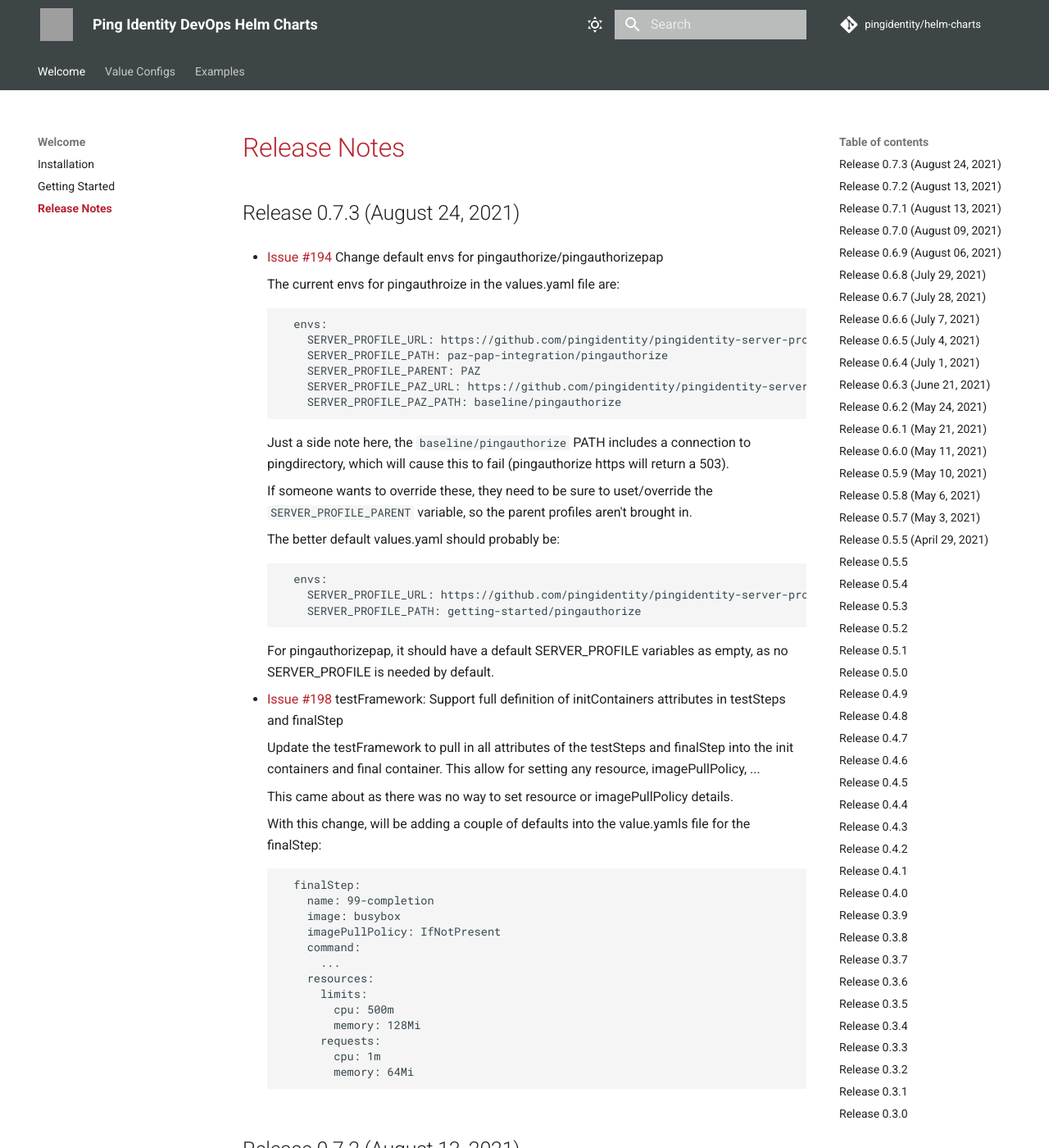
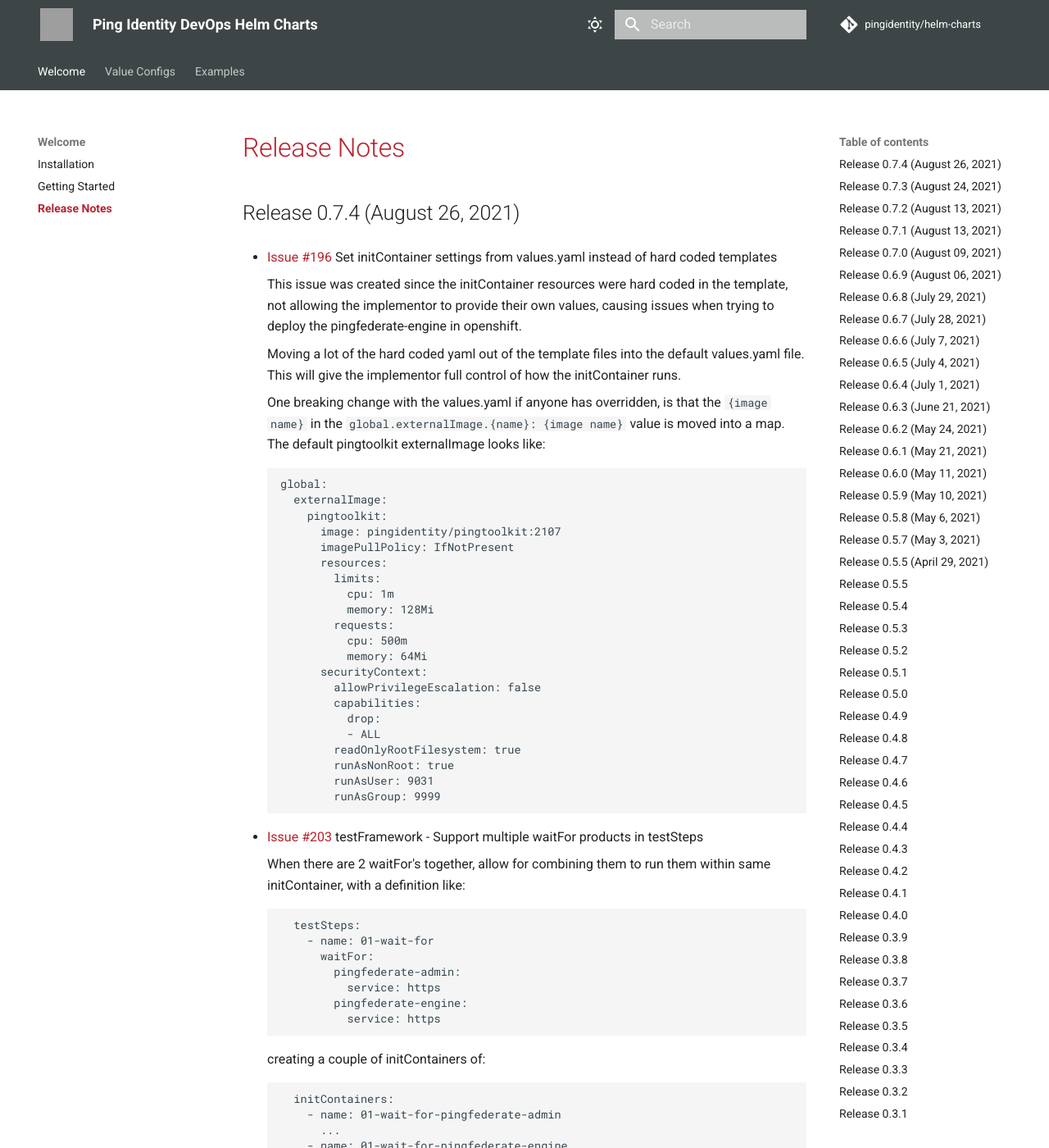
Before and after one commit to pingidentity/helm-charts, an MkDocs documentation site: the page built from docs/release-notes.md, in a window 1280 px wide and 1400 px high. Shown: the whole window at 82% size. Built offline with MkDocs 1.6.1 and Material for MkDocs 9.7.7, drawn with Linux system fonts in a browser that asks for light colours; comment, search, counter and statistics services are not loaded; some of the changed text lies outside the part shown; grey boxes are pictures that could not be loaded.

Commit message:
Release 0.7.4.  Resolving issues #196 and #203

````diff
--- a/docs/release-notes.md
+++ b/docs/release-notes.md
@@ -1,5 +1,65 @@
 # Release Notes
 
+## Release 0.7.4 (August 26, 2021)
+
+* [Issue #196](https://github.com/pingidentity/helm-charts/issues/196) Set initContainer settings from values.yaml instead of hard coded templates
+
+    This issue was created since the initContainer resources were hard coded in the
+    template, not allowing the implementor to provide their own values, causing issues
+    when trying to deploy the pingfederate-engine in openshift.
+
+    Moving a lot of the hard coded yaml out of the template files into the default values.yaml file.  This will give the implementor full control of how the initContainer runs.
+
+    One breaking change with the values.yaml if anyone has overridden, is that the `{image name}` in the `global.externalImage.{name}: {image name}` value is moved into a map.  The default pingtoolkit externalImage looks like:
+
+    ```
+    global:
+      externalImage:
+        pingtoolkit:
+          image: pingidentity/pingtoolkit:2107
+          imagePullPolicy: IfNotPresent
+          resources:
+            limits:
+              cpu: 1m
+              memory: 128Mi
+            requests:
+              cpu: 500m
+              memory: 64Mi
+          securityContext:
+            allowPrivilegeEscalation: false
+            capabilities:
+              drop:
+              - ALL
+            readOnlyRootFilesystem: true
+            runAsNonRoot: true
+            runAsUser: 9031
+            runAsGroup: 9999
+    ```
+
+* [Issue #203](https://github.com/pingidentity/helm-charts/issues/203) testFramework - Support multiple waitFor products in testSteps
+
+    When there are 2 waitFor's together, allow for combining them to
+    run them within same initContainer, with a definition like:
+
+    ```
+      testSteps:
+        - name: 01-wait-for
+          waitFor:
+            pingfederate-admin:
+              service: https
+            pingfederate-engine:
+              service: https
+    ```
+
+    creating a couple of initContainers of:
+
+    ```
+      initContainers:
+        - name: 01-wait-for-pingfederate-admin
+          ...
+        - name: 01-wait-for-pingfederate-engine
+          ...
+    ```
 
 ## Release 0.7.3 (August 24, 2021)
 
````
Also changed, not shown: 3 other files.
